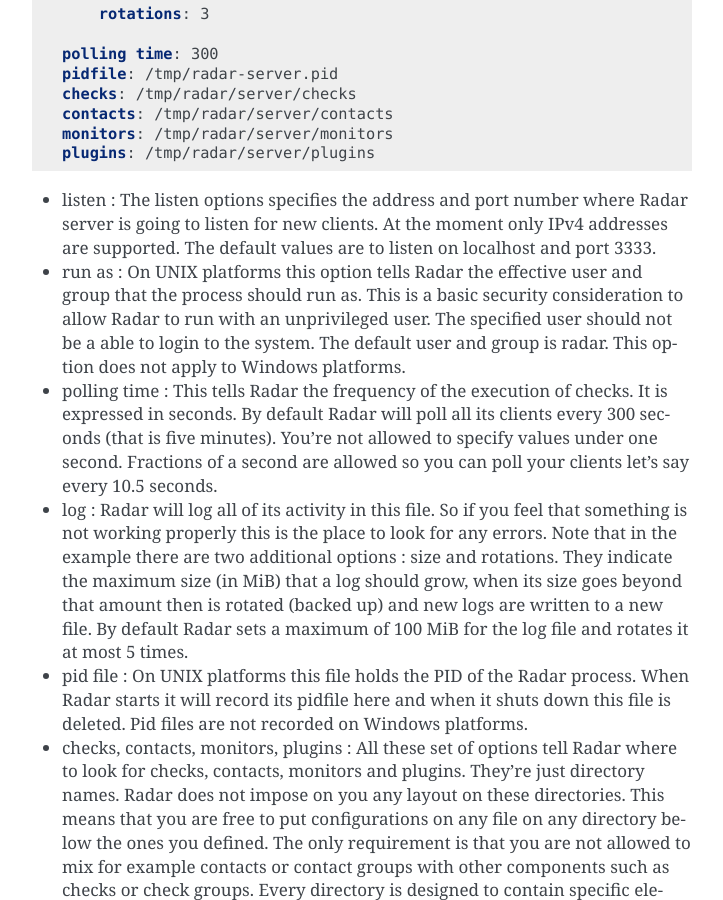
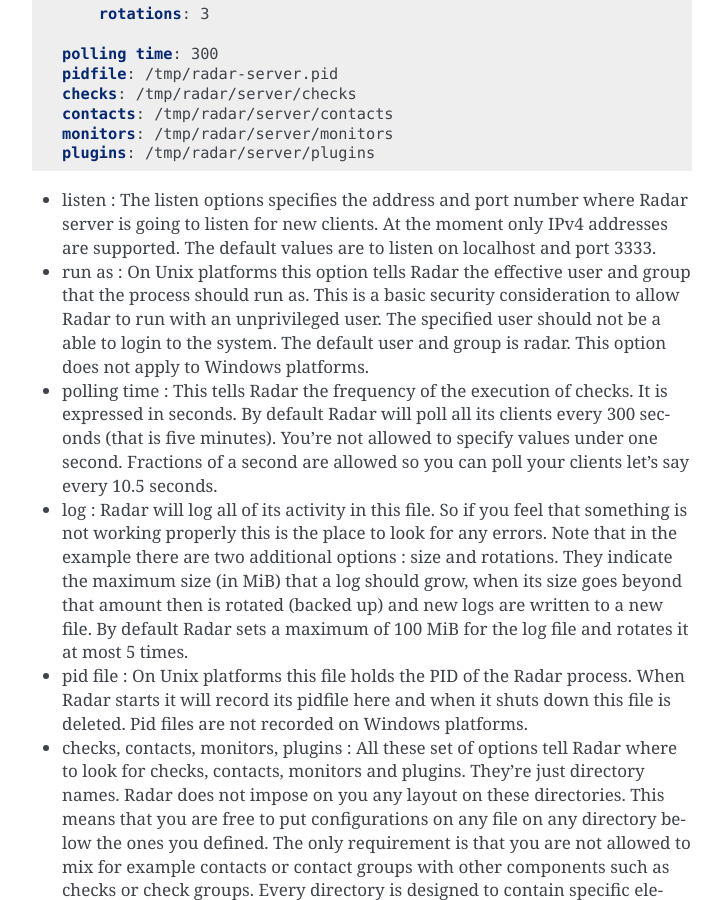
Before and after one commit to lliendo/Radar, a Sphinx documentation site: the page built from docs/server-configuration.rst, in a window 1280 px wide and 900 px high, scrolled down 773 px. Shown: the whole window, without its empty margins (388-1111 px from the left). Built offline with Sphinx 7.4.7, drawn with Linux system fonts in a browser that asks for light colours; some of the changed text lies outside the part shown.

Commit message:
- Updated documentation.

```diff
--- a/docs/client-configuration.rst
+++ b/docs/client-configuration.rst
@@ -32,7 +32,7 @@
   At the moment only IPv4 addresses are supported. By default it tries to connect
   to localhost port 3333.
 
-* run as : On UNIX platforms this option tells Radar the effective user
+* run as : On Unix platforms this option tells Radar the effective user
   and group that the process should run as. This is a basic security
   consideration to allow Radar to run with an unprivileged user. The
   specified user should not be a able to login to the system.
@@ -47,7 +47,7 @@
   up) and new logs are written to a new file. By default Radar sets a maximum
   of 100 MiB for the log file and rotates it at most 5 times.
 
-* pid file : On UNIX platforms this file holds the PID of the Radar
+* pid file : On Unix platforms this file holds the PID of the Radar
   process. When Radar starts it will record its pidfile here and when
   it shuts down this file is deleted. Pid files are not recorded on Windows
   platforms.
@@ -57,7 +57,7 @@
   first looked up here if a relative path was given, otherwise it will be
   looked up by its absolute path. You can lay out this directory as you wish.
 
-* enforce ownership : On UNIX platforms if this option is True then every
+* enforce ownership : On Unix platforms if this option is True then every
   time the Radar client has to execute a check it will first verify that
   the user and group of any check matches the one defined in the run as
   option. If the user and group does not match and error is generated and
--- a/docs/platform-defaults.rst
+++ b/docs/platform-defaults.rst
@@ -2,14 +2,14 @@
 =================
 
 Radar supports all platforms where the Python interpreter is able to run.
-However, Radar internally makes a distinction between UNIX like OS's and
+However, Radar internally makes a distinction between Unix like OS's and
 Microsoft Windows platforms.
 
 
-UNIX OS's
+Unix OS's
 ---------
 
-UNIX OS's have these default values :
+Unix OS's have these default values :
 
 Radar server (/etc/radar/server/main.yml) :
 
--- a/docs/server-configuration.rst
+++ b/docs/server-configuration.rst
@@ -51,7 +51,7 @@
   addresses are supported. The default values are to listen on localhost
   and port 3333.
 
-* run as : On UNIX platforms this option tells Radar the effective user
+* run as : On Unix platforms this option tells Radar the effective user
   and group that the process should run as. This is a basic security
   consideration to allow Radar to run with an unprivileged user. The
   specified user should not be a able to login to the system.
@@ -72,7 +72,7 @@
   up) and new logs are written to a new file. By default Radar sets a maximum
   of 100 MiB for the log file and rotates it at most 5 times.
 
-* pid file : On UNIX platforms this file holds the PID of the Radar
+* pid file : On Unix platforms this file holds the PID of the Radar
   process. When Radar starts it will record its pidfile here and when
   it shuts down this file is deleted. Pid files are not recorded on Windows
   platforms.
```
Also changed, not shown: other parts of docs/server-configuration.rst (+1 -3 lines).
